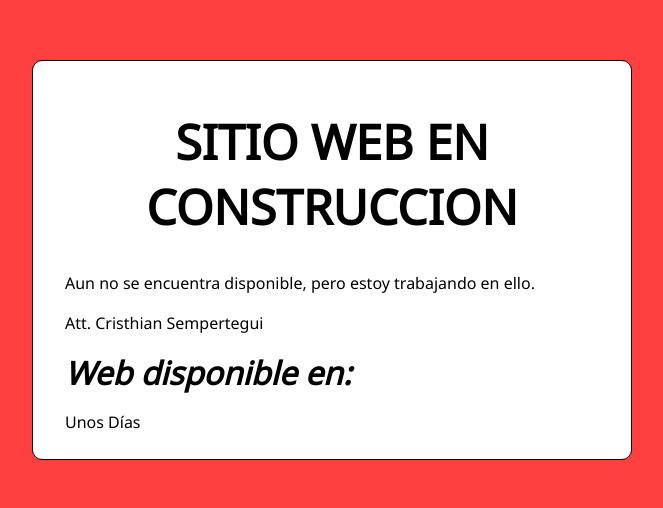
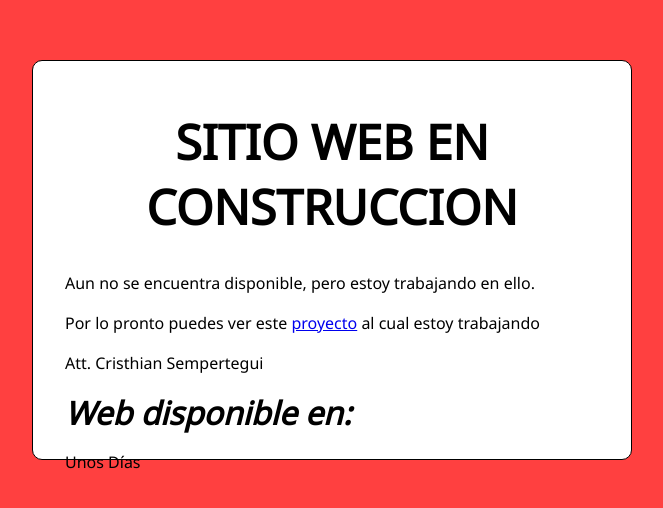
Before and after one commit to cristhiansemper/cristhiansemper.github.io, a plain HTML site: page index.html in a window 1280 px wide. Shown: the part 140-648 px from the top of the page, without its empty margins (308-971 px from the left). Drawn offline with Linux system fonts and the light colour scheme.

Commit message:
Update index.html

```diff
--- a/index.html
+++ b/index.html
@@ -18,6 +18,8 @@
 	<div class="mantenimiento">
 		<h1>SITIO WEB EN CONSTRUCCION</h1>
 		<p>Aun no se encuentra disponible, pero estoy trabajando en ello. </p>
+		<p> Por lo pronto puedes ver este <a href="https://app-tasks-cs.herokuapp.com/">proyecto</a> al cual estoy trabajando
+		</p>
         <div>
             <p>Att. Cristhian Sempertegui</p>
             <h2>Web disponible en:</h2>
```
